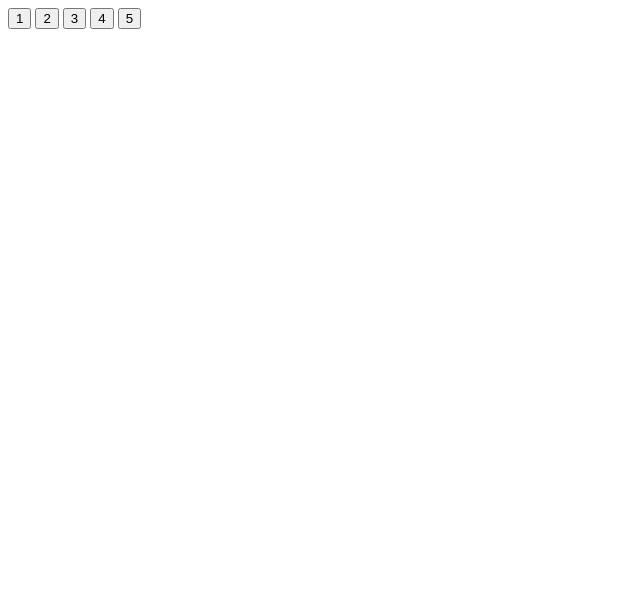
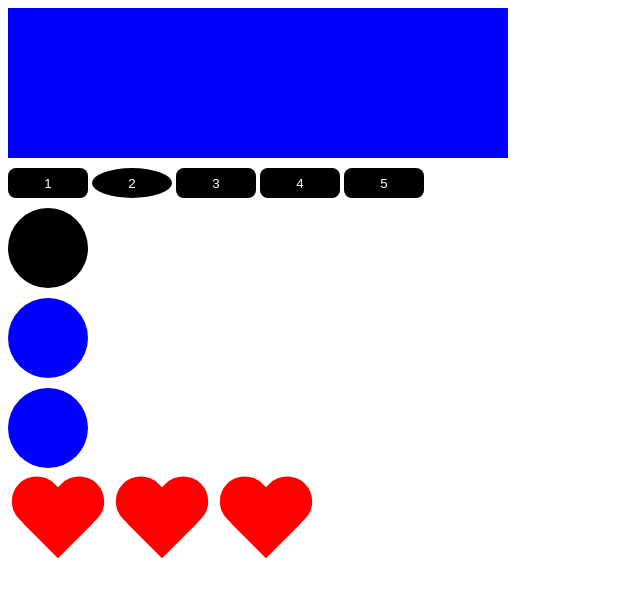
Before and after one commit to AleksandrYatsenko/preview, a plain HTML site: page index.html in a window 1280 px wide. Shown: the whole page, without its empty margins (0-640 px from the left). Drawn offline with Linux system fonts and the light colour scheme.

Commit message:
add style  les 029

```diff
--- a/index.html
+++ b/index.html
@@ -5,6 +5,7 @@
   <meta http-equiv="X-UA-Compatible" content="IE=edge">
   <meta name="viewport" content="width=device-width, initial-scale=1.0">
   <title>JavaScript</title>
+  <link rel="stylesheet" href="css/style.css">
 </head>
 <body>
 
--- a/js/script.js
+++ b/js/script.js
@@ -268,7 +268,11 @@ const box = document.getElementById('box'),
       hearts = document.querySelectorAll('.heart'),
       oneHeart = document.querySelector('.heart');
 
-
+// box.style.backgroundColor = 'blue';
+// box.style.width = '500px';
+box.style.cssText = 'background-color: blue; width: 500px';
+btns[1].style.borderRadius = '50%';
+circles[0].style.backgroundColor = 'black';
 
 
 // ---------------------------------------------------------
```
